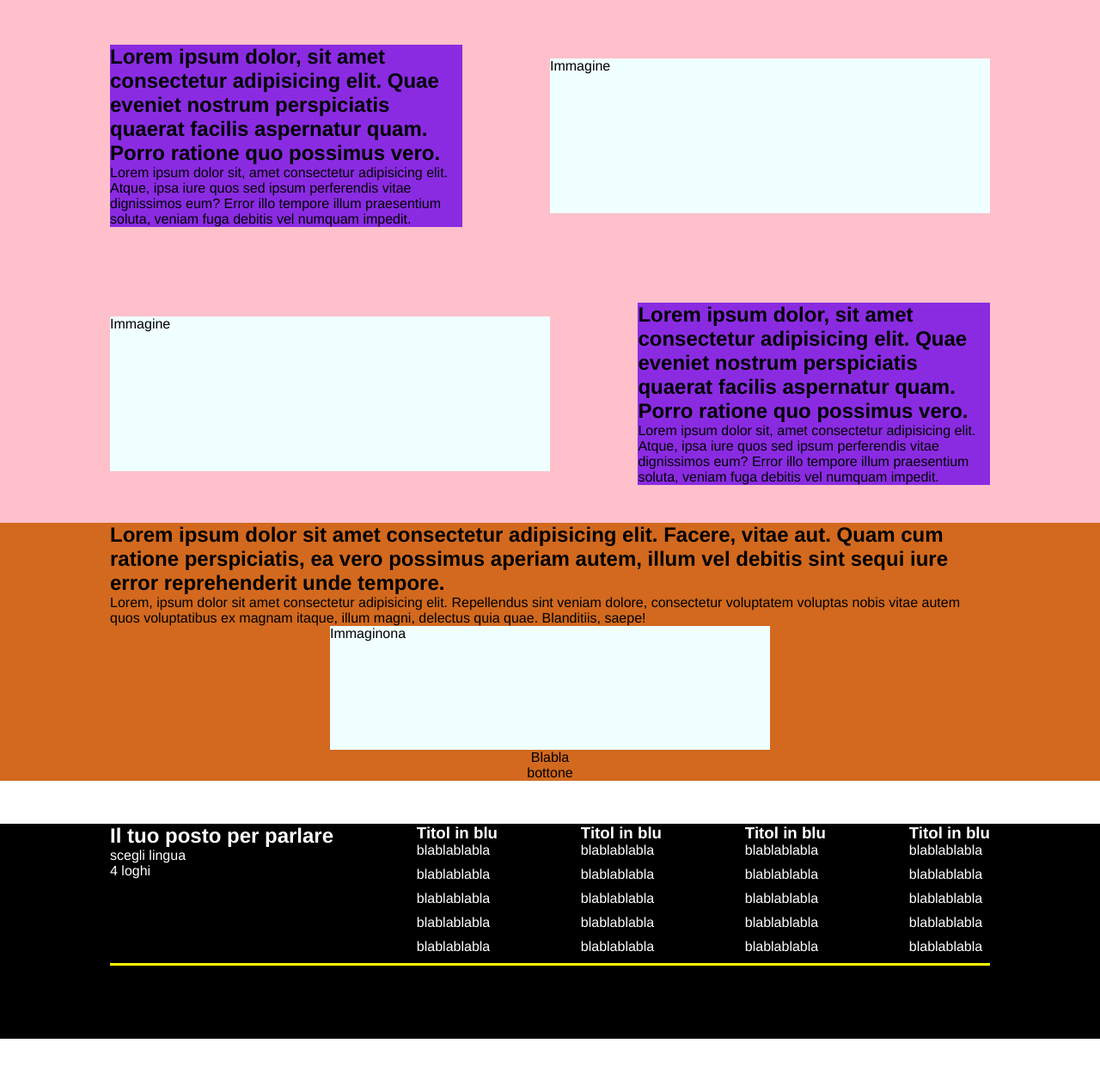
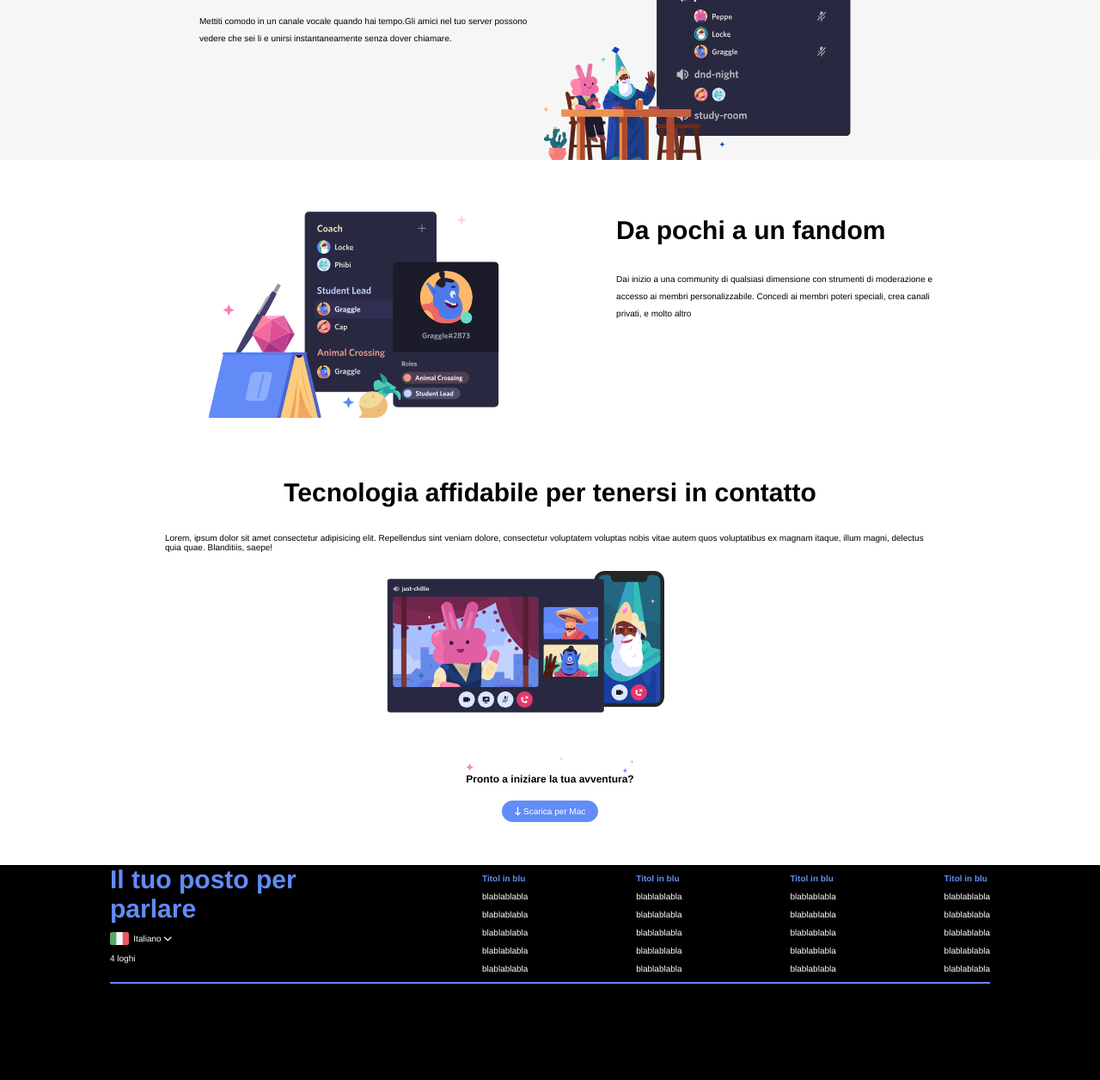
Before and after one commit to Ninotro/htmlcss-discord, a plain HTML site: page index.html in a window 1280 px wide. Shown: the part 670-1926 px from the top of the page at 86% size. Before the commit the page ends 1878 px from the top, so only its background shows below. Drawn offline with Linux system fonts and the light colour scheme.

Commit message:
Inizio footer

```diff
--- a/css/style.css
+++ b/css/style.css
@@ -4,6 +4,7 @@
     padding: 0;
     box-sizing: border-box;
     font-family: Whitney,Helvetica Neue,Helvetica,Arial,sans-serif;
+    font-size: 10px;
 
 }
 /* regole di debug */
@@ -15,12 +16,12 @@
 header {
     padding-left: 10%;
     padding-right: 10%;
-    min-height: 50px;
+    min-height: 30px;
     background-color: #255EE9;
     display: flex;
     justify-content: space-between;
     align-items: center;
-     padding-bottom: 20px;
+     padding-bottom: 10px;
 
 
 
@@ -74,12 +75,23 @@ button {
     display: inline-block;
     background-color: white;
     border-radius: 50px;
-    height: 35px;
+    height: 25px;
     padding-left: 15px;
     padding-right: 15px;
     border: 1px white solid;
 
 
+}
+
+.blue {
+    display: inline-block;
+    background-color:#628CF7;
+    border-radius: 50px;
+    height: 25px;
+    padding-left: 15px;
+    padding-right: 15px;
+    border: 1px #628CF7;
+    color: white;
 }
 
 #button1 {
@@ -100,24 +112,30 @@ button {
         border: 1px black solid;
         margin-left: 10px;
     }
-/* jumbotron */
+
+    #buttons-line {
+        margin-top: 40px;
+    }
+    /* jumbotron */
 #jumbotron {
 
     background-color: #255EE9;
-    height: 300px;
+    height: 200px;
     display: flex;
     flex-direction: column;
     justify-content: center;
     align-items: center;
+    padding-top: 20px;
     padding-left: 28%;
     padding-right: 28%;
-    padding-bottom: 60px;
-    line-height: 20px;
-    font-size: 12px;
+    padding-bottom: 50px;
+    line-height: 15px;
+    font-size: 10px;
     font-weight: 500;
     color: white;
     background-image: url(../img/jumbo.png);
-    background-size: cover;
+    background-size: 100% 100% ;
+    background-repeat: no-repeat;
 
 
 }
@@ -127,49 +145,133 @@ button {
 }
 
 #title-jumbotron {
-    padding-bottom: 30px;
+    padding-bottom: 20px;
+    font-size: 25px;
 }
 /* corpo centrale */
 .paragrafi {
-    background-color: pink;
-    height: 300px;
-    padding-left: 10%;
-    padding-right: 10%;
+
+    height: 250px;
+    padding-left: 15%;
+    padding-right: 15%;
     display: flex;
-    justify-content: space-between;
+    justify-content: center;
     align-items: center;
-}
+    margin-top: 20px;
+    margin-bottom: 70px;
 
-.img {
-    background-color: azure;
-    width: 50%;
-    height: 60%;
 
 
 }
-.paragrafo{
-    background-color: blueviolet;
-    width: 40%;
+
+.paragrafi-2 {
+
+
+        height: 250px;
+        padding-left: 15%;
+        padding-right: 15%;
+        display: flex;
+        justify-content: center;
+        align-items: center;
+        margin-top: 20px;
+        margin-bottom: 50px;
+        background-color:  #F6F6F6;
+
+
+
 }
 
-#paragrafo-finale {
+
+
+
+.img {
+    width: 60%;
+    height: 100%;
+    background-size: contain;
+    background-repeat: no-repeat;
+
+
+
+
+
+    }
+
+    .prima { background-image: url(../img/item1.svg);
+
+        margin-left: 40px;
+
+    }
+
+    .seconda {
+        background-image: url(../img/item2.svg);
+
+
+    }
+
+    .terza {
+        background-image: url(../img/item3.svg);
+        margin-left: 40px;
+    }
+
+
+    h2 {
+        font-size: 30px;
+        font-weight: bolder;
+    }
+
+   .text-paragraph {
+        line-height: 20px;
+        font-size: 10px;
+    }
+.paragrafo{
+
+    width: 50%;
+    height: 100%;
+    margin-left :40px;
+    margin-top: 30px;
+
+
+
+}
+
+.title-paragraph {margin-bottom:  30px;}
+
+ #paragrafo-finale {
     margin-bottom: 50px;
-    height: 300px;
-    padding-left: 10%;
-    padding-right: 10%;
-    background-color: chocolate;
+    height: 400px;
+    padding-left: 15%;
+    padding-right: 15%;
     display: flex;
     flex-direction: column;
-    justify-content: space-evenly;
+    align-items: center;
+    justify-content: space-between;
 
-
-    align-items:center;
 
 }
 .immagine {
-    background-color: azure;
-    width: 50%;
-    height: 60%;
+    background-image: url(../img/item4-big.svg);
+    width: 400px;
+    height: 300px;
+    background-size: contain;
+    background-repeat: no-repeat;
+}
+
+#stars {
+    background-image: url(../img/stars.svg);
+    margin-top: 30px;
+    width: 200px;
+    height: 50px;
+    background-size: contain;
+    background-repeat: no-repeat;
+    text-align: center;
+    line-height: 50px;
+    font-weight: bolder;
+    font-size: 12px;
+
+}
+
+#paragrafo-finale h2 {
+    margin-bottom: 30px;
 }
 /* inizio footer */
 Footer {
@@ -177,13 +279,41 @@ Footer {
     height: 250px;
 }
 
+#structure-footer h2 {
+    color: #628CF7;
+
+}
+
+#structure-footer h3 {
+    color: #628CF7;
+    margin-bottom: 10px;
+
+}
+
 #structure-footer {
     margin-left: 10%;
     margin-right: 10%;
-    border-bottom: 3px solid yellow;
+    border-bottom: 2px solid #628CF7;
     color: white;
     display: flex;
     justify-content: space-between;
+}
+
+.social {width: 30%;}
+
+#lingua {
+   display: flex;
+    align-items: center;
+    margin-bottom: 10px;
+    margin-top: 10px;
+}
+
+#italia {
+    height: 15px;
+    margin-right: 5px;
+}
+.list {
+    margin-top: 10px;
 }
 .list-footer {
     padding-bottom: 10px;
--- a/index.html
+++ b/index.html
@@ -33,9 +33,9 @@
 
                 <h2 id="title-jumbotron">Il tuo posto per parlare</h2>
                 <p>Che tu faccia parte di un club scolastico,gruppo di gamer,comunità artistica mondiale, o semplicemente di un piccolo gruppo di amici che vuole passare il tempo assieme,Discord rende più facile chiacchierare ogni giorni e ritrovarsi più spesso.</p>
-                <div class="buttons-line">
+                <div id="buttons-line">
                     <div class="button"><button><i class="fa fa-long-arrow-down" aria-hidden="true"></i>  Scarica per Mac</button></div>
-                    <div class="button"><button id="button-black">Apri Discord nel tuo browser</button></div>
+                    <div class="button"><button id="button-black">Apri Discord nel tuo Browser</button></div>
                 </div>
 
 
@@ -43,28 +43,40 @@
         </section>
         <!-- Prima sezione  -->
         <section class="paragrafi">
-            <div class="img">Immagine</div>
-            <div class="paragrafo"><h2>Lorem ipsum dolor, sit amet consectetur adipisicing elit. Quae eveniet nostrum perspiciatis quaerat facilis aspernatur quam.  Porro ratione quo possimus vero.</h2>Lorem ipsum dolor sit, amet consectetur adipisicing elit. Atque, ipsa iure quos sed ipsum perferendis vitae dignissimos eum? Error illo tempore illum praesentium soluta, veniam fuga debitis vel numquam impedit.</div>
+            <div class="img prima"></div>
+            <div class="paragrafo">
+                <h2 class="title-paragraph">Un luogo a invito con tutto lo spazio necessario per parlare</h2>
+                <p class="text-paragraph">I server Discord sono organizzati in canali tematici in cui puoi collaborare, condividere o semplicemente parlare della tua giornata senza intasare una chat di gruppo</p>
+            </div>
 
         </section>
-        <!-- seconda sezione -->
-        <section class="paragrafi">
-            <div class="paragrafo"><h2>Lorem ipsum dolor, sit amet consectetur adipisicing elit. Quae eveniet nostrum perspiciatis quaerat facilis aspernatur quam.  Porro ratione quo possimus vero.</h2>Lorem ipsum dolor sit, amet consectetur adipisicing elit. Atque, ipsa iure quos sed ipsum perferendis vitae dignissimos eum? Error illo tempore illum praesentium soluta, veniam fuga debitis vel numquam impedit.</div>
-            <div class="img">Immagine</div>
+         <!-- seconda sezione  -->
+         <section class="paragrafi-2">
+
+            <div class="paragrafo">
+                <h2 class="title-paragraph">Dove trovarsi è facile</h2>
+                <p class="text-paragraph">Mettiti comodo in un canale vocale quando hai tempo.Gli amici nel tuo server possono vedere che sei li e unirsi instantaneamente senza dover chiamare.</p> </div>
+            <div class="img seconda"></div>
+
 
         </section>
         <!-- Terza sezione -->
         <section class="paragrafi">
-            <div class="img">Immagine</div>
-            <div class="paragrafo"><h2>Lorem ipsum dolor, sit amet consectetur adipisicing elit. Quae eveniet nostrum perspiciatis quaerat facilis aspernatur quam.  Porro ratione quo possimus vero.</h2>Lorem ipsum dolor sit, amet consectetur adipisicing elit. Atque, ipsa iure quos sed ipsum perferendis vitae dignissimos eum? Error illo tempore illum praesentium soluta, veniam fuga debitis vel numquam impedit.</div>
+            <div class="img terza"></div>
+            <div class="paragrafo">
+                <h2 class="title-paragraph">Da pochi a un fandom</h2>
+                <p class="text-paragraph">Dai inizio a una community di qualsiasi dimensione con strumenti di moderazione e accesso ai membri personalizzabile. Concedi ai membri poteri speciali, crea canali privati, e molto altro </p>
+            </div>
+
         </section>
-        <!-- Quarta sezione -->
+        <!--Quarta sezione -->
         <section id="paragrafo-finale">
-            <h2>Lorem ipsum dolor sit amet consectetur adipisicing elit. Facere, vitae aut. Quam cum ratione perspiciatis, ea vero possimus aperiam autem, illum vel debitis sint sequi iure error reprehenderit unde tempore.</h2>
-            <p>Lorem, ipsum dolor sit amet consectetur adipisicing elit. Repellendus sint veniam dolore, consectetur voluptatem voluptas nobis vitae autem quos voluptatibus ex magnam itaque, illum magni, delectus quia quae. Blanditiis, saepe!</p>
-            <div class="immagine">Immaginona</div>
-            <span>Blabla</span>
-            <div class="button">bottone</div>
+                <h2>Tecnologia affidabile per tenersi in contatto</h2>
+                <p>Lorem, ipsum dolor sit amet consectetur adipisicing elit. Repellendus sint veniam dolore, consectetur voluptatem voluptas nobis vitae autem quos voluptatibus ex magnam itaque, illum magni, delectus quia quae. Blanditiis, saepe!</p>
+                <div class="immagine"></div>
+                <span id="stars">Pronto a iniziare la tua avventura?</span>
+                <div class="button"> <button class="blue"><i class="fa fa-long-arrow-down" aria-hidden="true"></i>  Scarica per Mac</button>
+                </div>
 
 
         </section>
@@ -75,7 +87,10 @@
         <!-- Parte social -->
             <div class="social">
                 <h2>Il tuo posto per parlare</h2>
-                <p>scegli lingua</p>
+                <div id="lingua">
+                    <img id="italia" src="img/ita.png" alt="italia">
+                    <span>Italiano <i class="fa-solid fa-chevron-down"></i></span>
+                </div>
                 <div>4 loghi</div>
             </div>
         <!-- Navigazione footer -->
```
